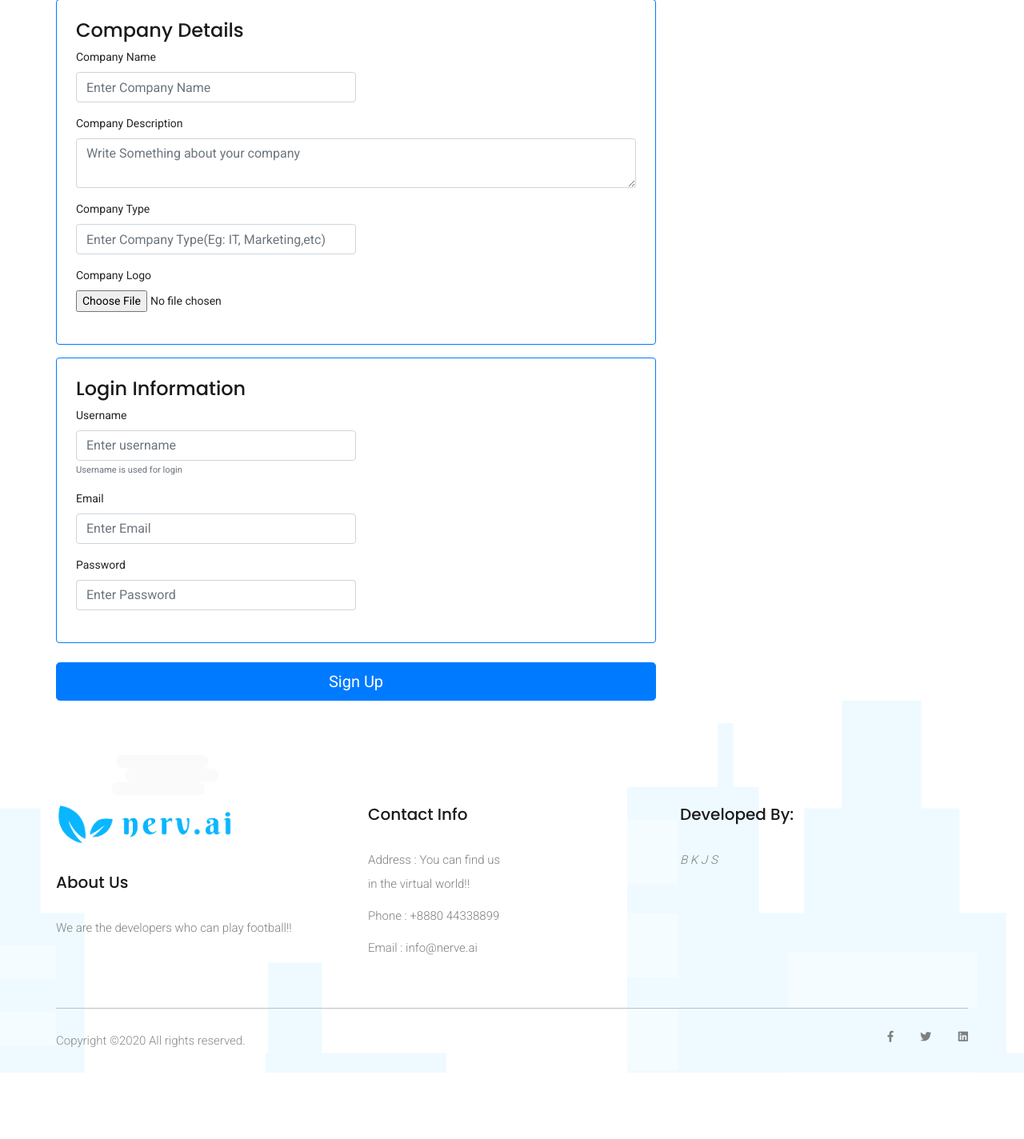
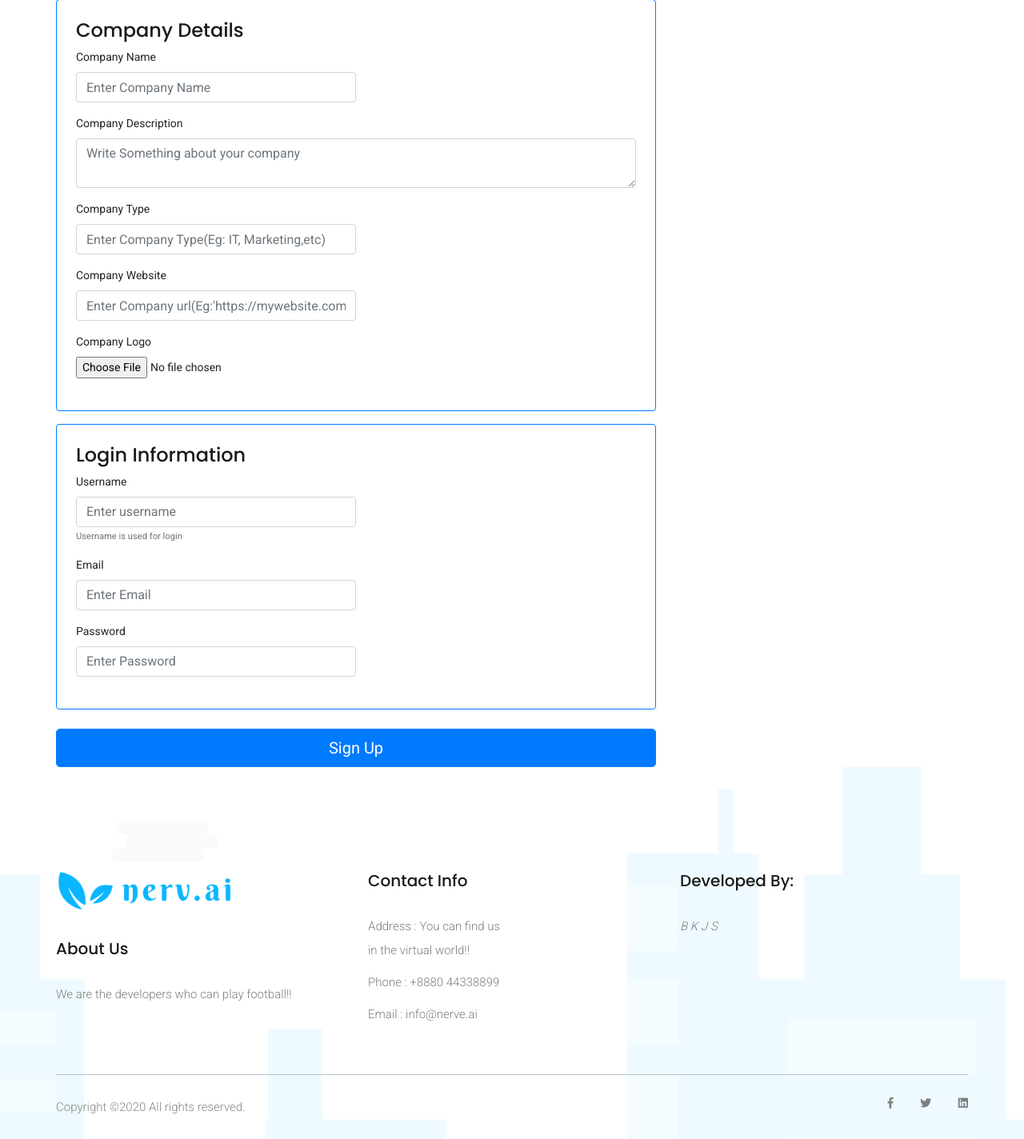
Before and after one commit to ConvAI/CaaS-Django-Frontend, a Django app: page /user/register/ in a window 1280 px wide. Shown: the part 213-1637 px from the top of the page at 80% size. Before the commit the page ends 1554 px from the top, so only its background shows below. Run offline with Django 3.2, Linux system fonts and the light colour scheme; some libraries are stand-ins or nearby versions.

Commit message:
Updating models.py for user registration

```diff
--- a/main_site/settings.py
+++ b/main_site/settings.py
@@ -79,7 +79,7 @@ WSGI_APPLICATION = 'main_site.wsgi.application'
 DATABASES = {
     'default': {
         'ENGINE': 'django.db.backends.mysql',
-        'NAME': 'phpmyadmin',
+        'NAME': 'nervaidb',
         'USER': 'admin',
         'PASSWORD': 'test',
         'HOST': '127.0.0.1',
--- a/templates/registration.html
+++ b/templates/registration.html
@@ -29,6 +29,10 @@
                               <input type="text" name="c_type" class="form-control w-50" placeholder="Enter Company Type(Eg: IT, Marketing,etc)" required>
                           </div>
                           <div class="form-group">
+                              <label for="c_url">Company Website</label>
+                              <input type="url" name="c_url" class="form-control w-50" placeholder="Enter Company url(Eg:'https://mywebsite.com')">
+                          </div>
+                          <div class="form-group">
                               <label for="c_logo">Company Logo</label>
                               <input type="file" name="c_logo" class="form-control-file">
                           </div>
@@ -42,12 +46,12 @@
                         <div class="panel-body">
                           <div class="form-group">
                               <label for="c_username">Username</label>
-                              <input type="text" name="c_username" class="form-control w-50" placeholder="Enter username" required>
+                              <input type="text" name="username" class="form-control w-50" placeholder="Enter username" required>
                               <small id="usernameHelp" class="form-text text-muted">Username is used for login</small>
                           </div>
                           <div class="form-group">
                               <label for="c_desc">Email</label>
-                              <input type="email" name="c_email" class="form-control w-50" placeholder="Enter Email" required>
+                              <input type="email" name="email" class="form-control w-50" placeholder="Enter Email" required>
                           </div>
                           <div class="form-group">
                               <label for="c_password">Password</label>
--- a/user/forms.py
+++ b/user/forms.py
@@ -3,12 +3,12 @@ from user.models import UserProfileInfo
 from django.contrib.auth.models import User
 
 class UserForm(forms.ModelForm):
-    password = forms.CharField(widget=forms.PasswordInput())
+    c_password = forms.CharField(widget=forms.PasswordInput())
     class Meta():
         model = User
-        fields = ('username','password','email')
+        fields = ('username','c_password','email')
 
 class UserProfileInfoForm(forms.ModelForm):
     class Meta():
         model = UserProfileInfo
-        fields = ('portfolio_site','profile_pic')
+        fields = ('c_name','c_desc','c_type','c_url','c_logo')
--- a/user/models.py
+++ b/user/models.py
@@ -4,8 +4,11 @@ from django.contrib.auth.models import User
 
 class UserProfileInfo(models.Model):
     user = models.OneToOneField(User,on_delete=models.CASCADE)
-    portfolio_site = models.URLField(blank=True)
-    profile_pic = models.ImageField(upload_to='profile_pics',blank=True)
+    c_name = models.CharField(max_length=120)
+    c_desc = models.TextField(blank=True)
+    c_type = models.CharField(max_length=100,default="None")
+    c_url = models.URLField(blank=True)
+    c_logo = models.ImageField(upload_to='c_logos',blank=True)
 
     def __str__(self):
         return self.user.username
```
Also changed, not shown: media/profile_pics/ER_CaaS_Final.png (deleted), media/profile_pics/IMG_20190904_143847.jpg (deleted), user/migrations/0001_initial.py, 1 other file.
